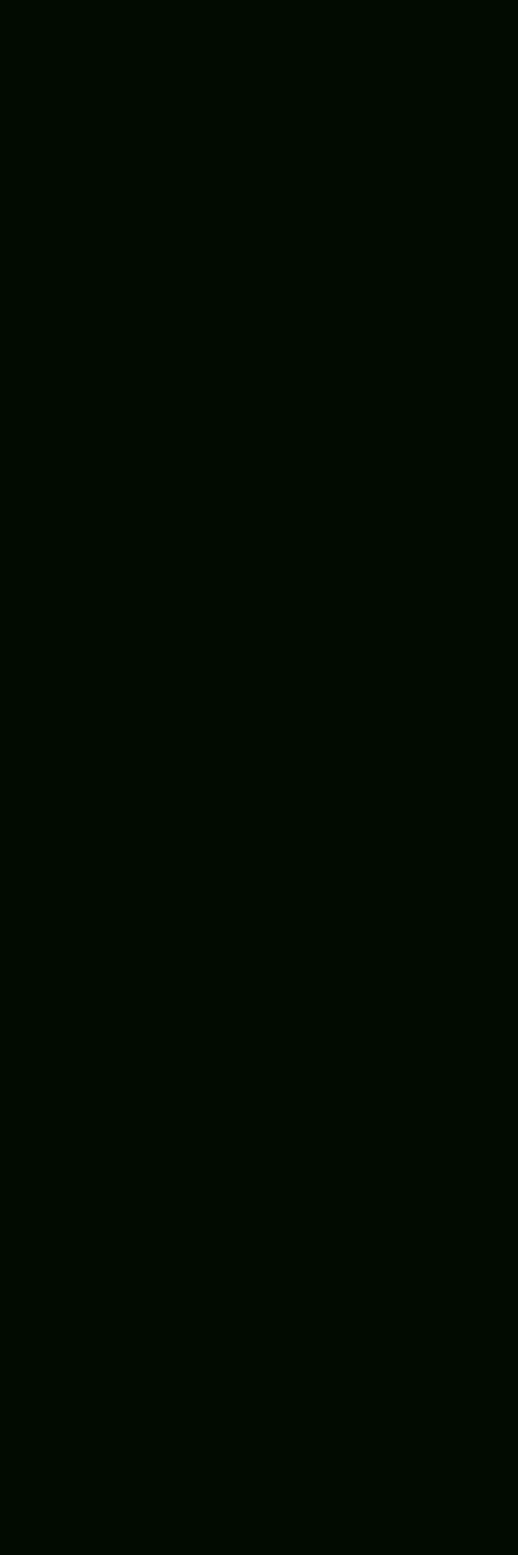
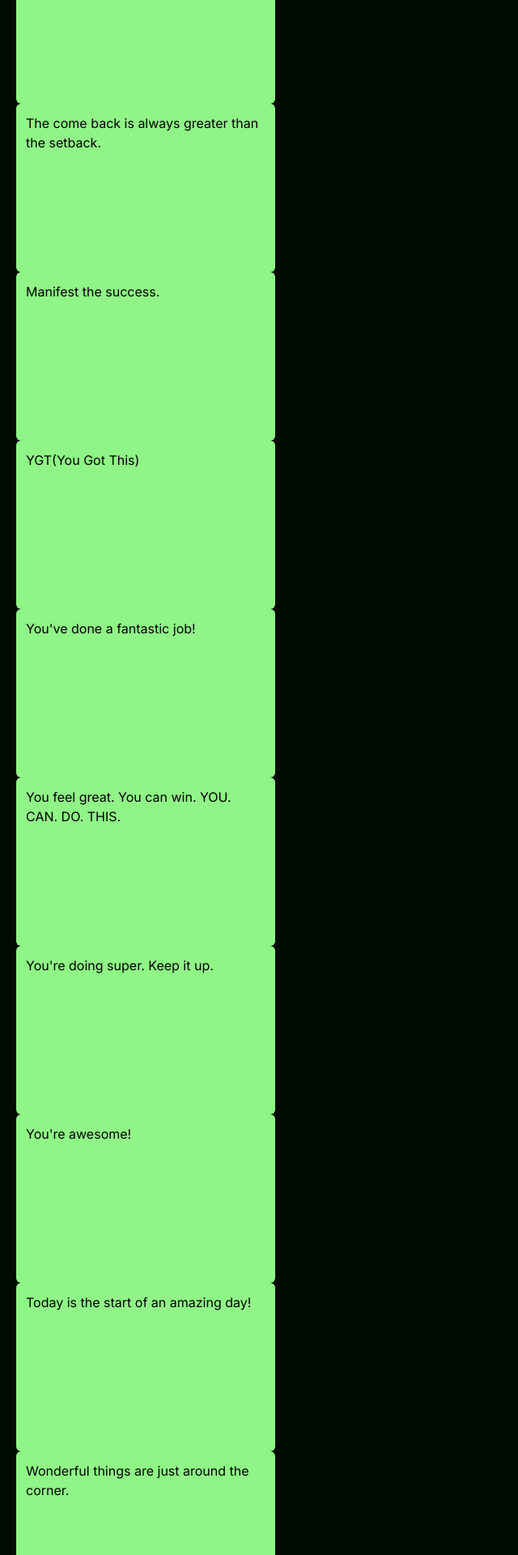
Before and after one commit to robertchapmanrlc/Positive-Post, a Next.js app: page / in a window 1280 px wide. Shown: the part 680-2600 px from the top of the page at 81% size, without its empty margins (0-640 px from the left). Before the commit the page ends 800 px from the top, so only its background shows below. Built offline with nearby package versions, Linux system fonts and the light colour scheme; no server answers.

Commit message:
Added a component for showing sample messages on the landing page

```diff
--- /dev/null
+++ b/src/app/components/messageColumns.tsx
@@ -0,0 +1,26 @@
+const SAMPLE_MESSAGES = [
+  "You're doing great!",
+  "Keep going!",
+  "You are amazing!",
+  "The come back is always greater than the setback.",
+  "Manifest the success.",
+  "YGT(You Got This)",
+  "You've done a fantastic job!",
+  "You feel great. You can win. YOU. CAN. DO. THIS.",
+  "You're doing super. Keep it up.",
+  "You're awesome!",
+  "Today is the start of an amazing day!",
+  "Wonderful things are just around the corner.",
+];
+
+export default function MessageColumns() {
+  return (
+    <section className="flex flex-col w-full p-5">
+      {SAMPLE_MESSAGES.map((message, i) => (
+        <div key={i} className=" bg-primary max-w-xs h-52 p-3 rounded-md">
+          {message}
+        </div>
+      ))}
+    </section>
+  );
+}
--- a/src/app/page.tsx
+++ b/src/app/page.tsx
@@ -1,6 +1,7 @@
 import { SignInButton } from "@clerk/nextjs";
 import { auth } from "@clerk/nextjs/server";
 import { redirect } from "next/navigation";
+import MessageColumns from "./components/messageColumns";
 
 export default function Home() {
   const { userId } = auth();
@@ -17,6 +18,7 @@ export default function Home() {
       <h3 className="text-text text-sm sm:text-lg md:text-xl lg:text-2xl text-center">
         Positiviy can go a long way.
       </h3>
+      <MessageColumns />
       <SignInButton
         forceRedirectUrl="/voting"
         signUpFallbackRedirectUrl="/voting"
```
